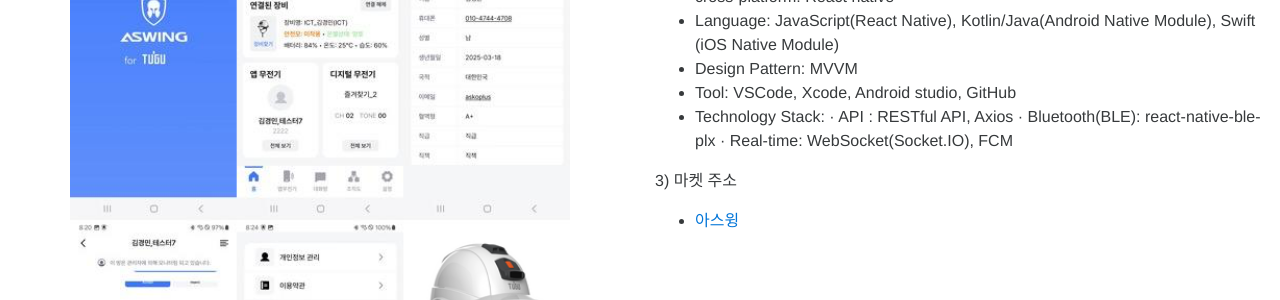
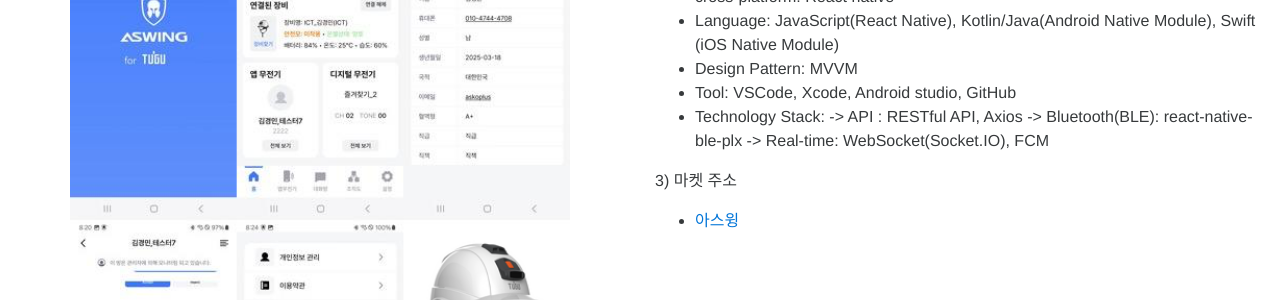
Before and after one commit to kongup83/kongup83.github.io, a Jekyll site: the page built from _posts/2025-05-21-portfolio16.md, in a window 1280 px wide. Shown: the part 477-777 px from the top of the page. Built offline with Jekyll 4.4.1, drawn with Linux system fonts in a browser that asks for light colours; nearby versions of some CDN libraries.

Commit message:
no message

```diff
--- a/_posts/2025-05-21-portfolio16.md
+++ b/_posts/2025-05-21-portfolio16.md
@@ -17,9 +17,9 @@ image: aswing.png
  - Design Pattern: MVVM
  - Tool: VSCode, Xcode, Android studio, GitHub
  - Technology Stack:
-   · API : RESTful API, Axios
-   · Bluetooth(BLE): react-native-ble-plx
-   · Real-time: WebSocket(Socket.IO), FCM
+   -> API : RESTful API, Axios
+   -> Bluetooth(BLE): react-native-ble-plx
+   -> Real-time: WebSocket(Socket.IO), FCM
 
 3) 마켓 주소
  - [아스윙](https://play.google.com/store/apps/details?id=com.aswing.tugu){:target="_blank"}
```
